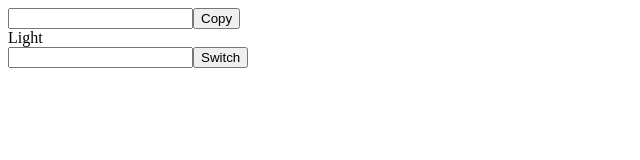
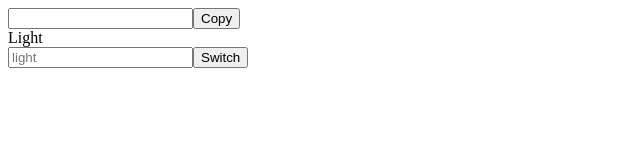
Before and after one commit to anandku06/ReactJs_Leveling, a React (Vite) app in the folder React_learns/: page / in a window 1280 px wide. Shown: the top 160 px of the page, without its empty margins (0-640 px from the left). Built offline with nearby package versions, Linux system fonts and the light colour scheme.

Commit message:
update Switcher component; add placeholder text for light and dark mode input

```diff
--- a/React_learns/src/components/Switcher.jsx
+++ b/React_learns/src/components/Switcher.jsx
@@ -7,7 +7,7 @@ const Switcher = () => {
       {sw ? <span>Dark</span> : <span>Light</span>}
       <br />
 
-      <input type="text" key={sw ? "dark" : "light"} />
+      <input type="text" key={sw ? "dark" : "light"} placeholder={sw ? "dark" : "light"} />
 
       <button onClick={() => setSw((s) => !s)}>Switch</button>
     </div>
```
Also changed, not shown: 1 other file (tests, documents, lock files or other folders).
